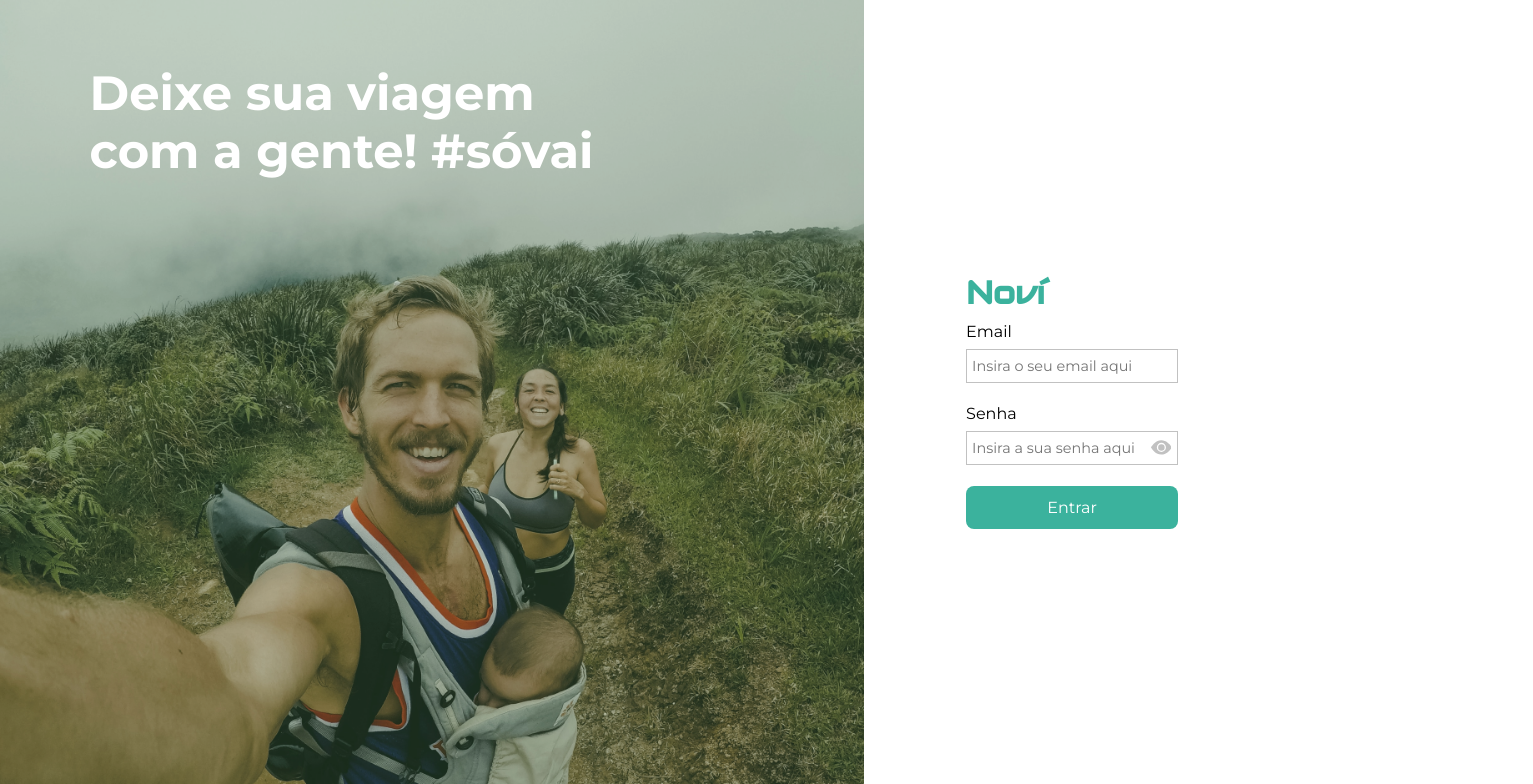
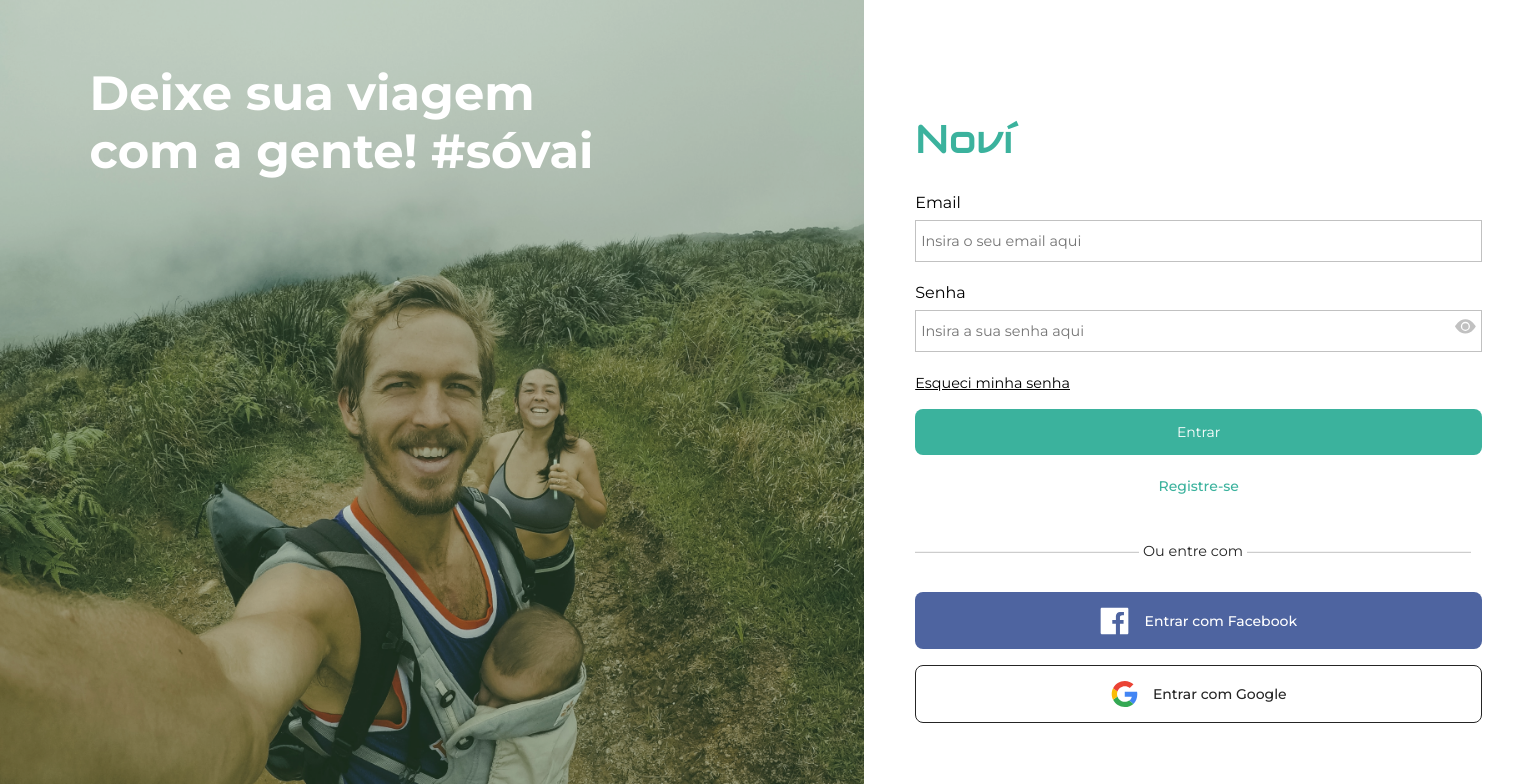
Before and after one commit to StartFuture/novi-frontend, a React (Create React App) app: page /login in a window 1280 px wide. Shown: the top 784 px of the page, 1533 px wide, since content can reach past the window. Built offline with nearby package versions, Linux system fonts and the light colour scheme.

Commit message:
feat(Buttons) - Adding option buttons to login

```diff
--- a/src/assets/css/LoginPage.css
+++ b/src/assets/css/LoginPage.css
@@ -29,7 +29,6 @@
 }
 
 .loginImage p {
-    font-family: 'Montserrat', sans-serif;
     font-size: 48px;
     color: #FFF;
     font-weight: 700;
@@ -42,19 +41,24 @@
 }
 
 .loginForm {
-    display: flex;
+    /* display: flex;
     flex-direction: column;
     justify-content: center;
     margin: 0 auto;
-    min-height: inherit;
-    max-width: 350px;
+    min-height: inherit; */
+    padding: 0% 4%;
 }
 
-.logo h1{
-    width: 145px;
-    height: 50px;
+.loginLogo {
+    margin-top: 20%;
+    margin-bottom: 5%;
+}
+
+.loginLogo h1{
     font-family: 'Audiowide', cursive;
     color: var(--primary-color);
+    font-size: 40px;
+    font-weight: 100
 }
 
 .loginFields {
@@ -68,12 +72,15 @@
 }
 
 .loginFields input {
+    padding-left: 5px;
+    width: 70vh;
     max-width: 100%;
+    height: 40px;
     line-height: 2rem;
+    font-weight: 400;
     font-size: 0.9rem;
     border: 1px solid #c1c1c1;
     outline: none;
-    padding-left: 5px;
 }
 
 .loginFields small {
@@ -98,13 +105,87 @@
 }
 
 .loginSubmit {
-    padding: 12px 24px;
-    gap: 8px;
+    padding: 2.5% 5%;
     width: 100%;
     border: none;
     border-radius: 8px;
     color: white;
     background-color: var(--primary-color);
-    font-size: 16px;
+    font-size: 14px;
     cursor: pointer;
 }
+
+#btnForgotPassword {
+    border: none;
+    background-color: #FFF;
+    padding: 0px 0px 3% 0px;
+    text-decoration: underline;
+    font-weight: 400;
+    font-size: 0.9rem;
+}
+
+.loginNewAccountSubmit {
+    padding: 2.5% 5%;
+    margin-top: 1vh;
+    width: 100%;
+    border: none;
+    border-radius: 8px;
+    font-size: 14px;
+    cursor: pointer;
+    background-color: #FFF;
+    color: #3BB29D;
+    font-weight: 500;
+}
+
+.loginOtherOption {
+    margin: 4vh 0;
+}
+
+.loginOtherOptionText {
+    color: #252525;
+    font-weight: 400;
+    font-size: .9rem;
+    margin: 100vh 0;
+}
+
+.loginOtherOptionText::before, .loginOtherOptionText::after {
+    content: '';
+    border-bottom: solid 1px #C1C1C1;
+    width: 28vh;
+    display: inline-block;
+    transform: translateY(-.2rem);
+}
+
+.loginFacebook {
+    display: flex;
+    justify-content: center;
+    align-items: center;
+    gap: 3%;
+    padding: 2.5% 5%;
+    margin-top: 3vh;
+    width: 100%;
+    border: none;
+    border-radius: 8px;
+    font-size: 14px;
+    cursor: pointer;
+    background-color: #4E64A0;
+    color: #FFF;
+    font-weight: 500;
+}
+
+.loginGoogle {
+    display: flex;
+    justify-content: center;
+    align-items: center;
+    gap: 3%;
+    padding: 2.5% 5%;
+    margin-top: 2vh;
+    width: 100%;
+    border: 1px solid #252525;
+    border-radius: 8px;
+    font-size: 14px;
+    cursor: pointer;
+    background-color: #FFF;
+    color: #252525;
+    font-weight: 500;
+}
--- a/src/pages/LoginPage/LoginPage.jsx
+++ b/src/pages/LoginPage/LoginPage.jsx
@@ -2,6 +2,9 @@ import React, { useState } from "react";
 import validator from "validator";
 import { BsFillEyeFill, BsFillEyeSlashFill } from "react-icons/bs";
 import "../../assets/css/LoginPage.css";
+
+import Facebook from '../../assets/svg/facebookIcon.svg';
+import Google from '../../assets/svg/googleIcon.svg';
 
 const LoginPage = () => {
   //Variables, constants, getters and setter
@@ -63,7 +66,7 @@ const LoginPage = () => {
       </div>
 
       <form action="" className="loginForm" onSubmit={handleSubmit}>
-        <div className="logo">
+        <div className="loginLogo">
           <h1>Noví</h1>
         </div>
         <div className="loginFields">
@@ -100,7 +103,14 @@ const LoginPage = () => {
           </div>
           <small>{passwordError}</small>
         </div>
+        <button id="btnForgotPassword">Esqueci minha senha</button>
         <input className="loginSubmit" type="submit" value="Entrar" />
+        <input className="loginNewAccountSubmit" type="submit" value="Registre-se" />
+        <div className="loginOtherOption">
+            <span className="loginOtherOptionText"> Ou entre com </span>
+        </div>
+        <button className="loginFacebook" type="submit"><img src={Facebook} alt="Icone Facebook"/> Entrar com Facebook</button>
+        <button className="loginGoogle" type="submit"><img src={Google} alt="Icone Google"/> Entrar com Google</button>
       </form>
     </div>
   );
```
Also changed, not shown: src/assets/svg/facebookIcon.svg (added), src/assets/svg/googleIcon.svg (added).
